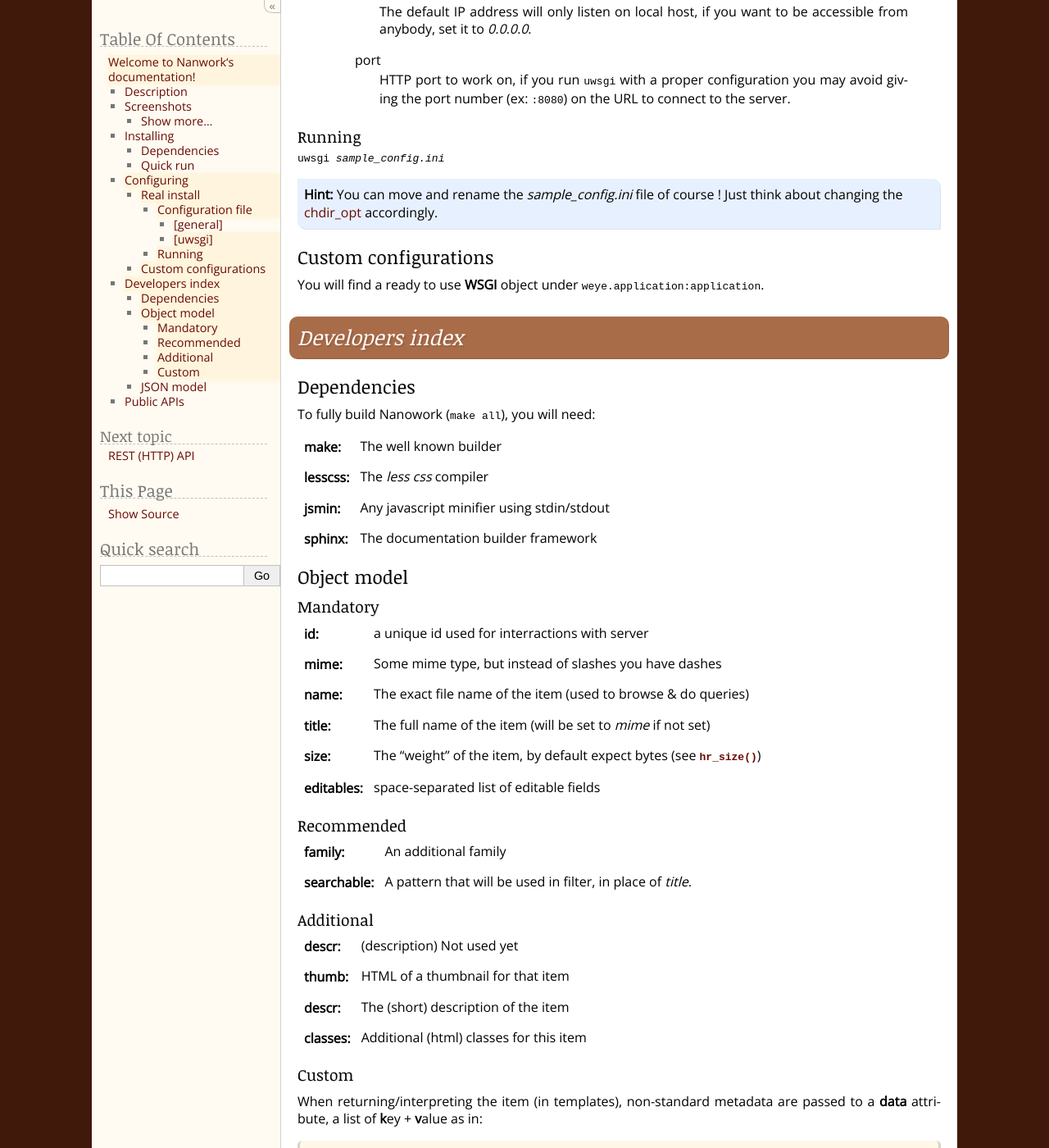
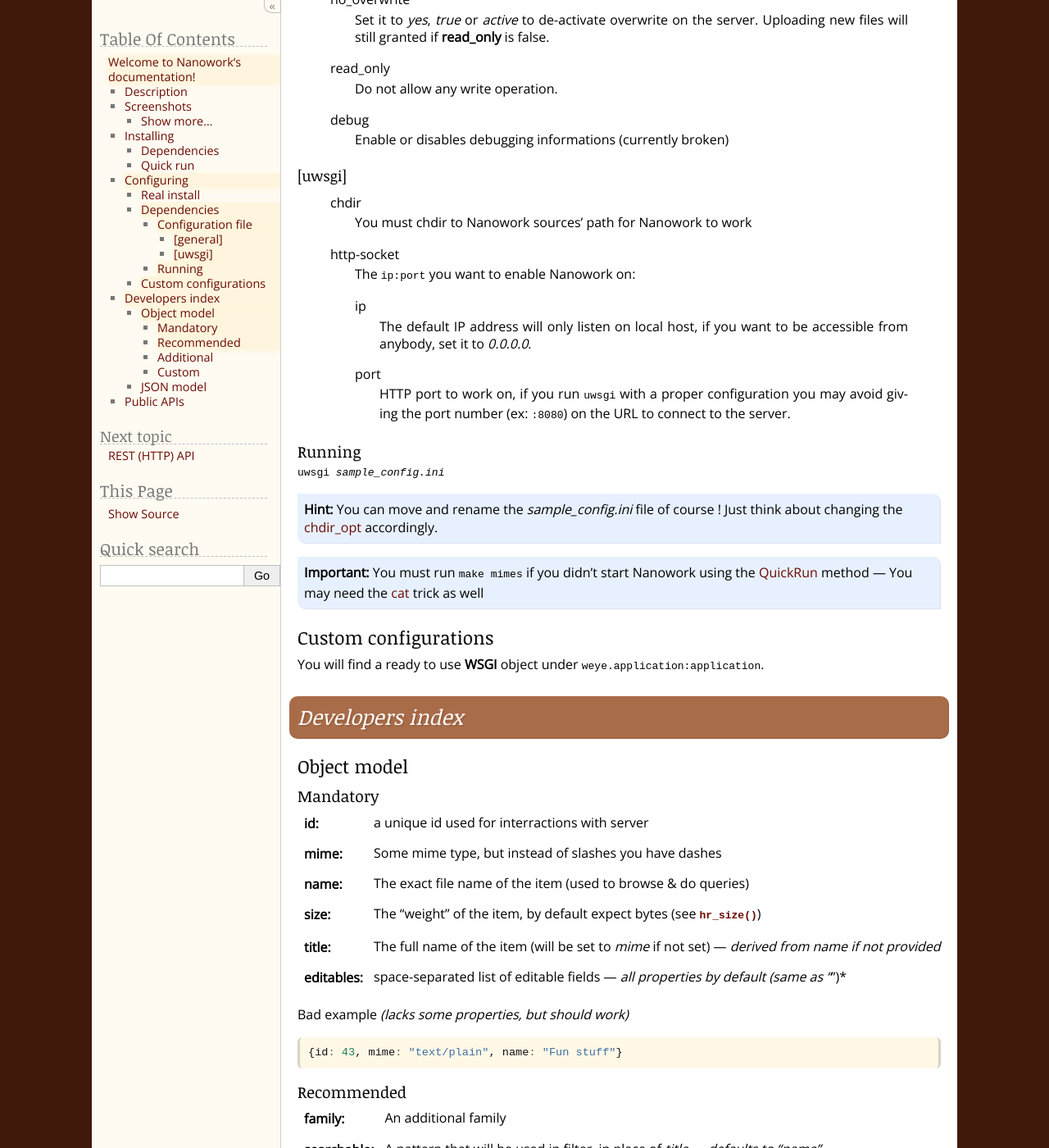
Before and after one commit to fdev31/weye, a Sphinx documentation site: the page built from doc/source/index.rst, in a window 1280 px wide and 1400 px high, scrolled down 3831 px. Shown: the whole window at 82% size. Built offline with Sphinx 7.4.7, drawn with Linux system fonts in a browser that asks for light colours; some web fonts are replaced; comment, search, counter and statistics services are not loaded; some of the changed text lies outside the part shown.

Commit message:
more doc

```diff
--- a/doc/source/index.rst
+++ b/doc/source/index.rst
@@ -75,6 +75,8 @@
     - or ``easy_install Whoosh`` / ``pip install Whoosh``
     - or `Download & uncompress <https://pypi.python.org/pypi/Whoosh/#downloads>`_ it and copy the content of the **src** folder to |nw|'s **src**\ 's folder
 
+.. _QuickRun:
+
 Quick run
 =========
 
@@ -95,6 +97,24 @@
 ============
 
 The supported method involves uwsgi_. You may have to `download and install it <http://uwsgi-docs.readthedocs.org/en/latest/Install.html>`_.
+
+Dependencies
+============
+
+To fully build Nanowork (``make all``) and be able to make changes, you will need:
+
+:make: The well known builder
+:lesscss: The `less css <http://lesscss.org/>`_ compiler (``lessc``)
+
+.. _cat:
+
+:jsmin: Any javascript minifier using stdin/stdout
+
+        .. tip:: You can replace it by ``cat`` in the *Makefile* to avoid this dependency
+
+:sphinx: The `documentation builder framework <http://sphinx-doc.org/>`_
+
+.. tip:: Just type ``make`` to know all possible targets, you can then :samp:`make {target}`
 
 Configuration file
 ------------------
@@ -136,7 +156,6 @@
         port
             HTTP port to work on, if you run ``uwsgi`` with a proper configuration you may avoid giving the port number (ex: ``:8080``) on the URL to connect to the server.
 
-
 Running
 -------
 
@@ -145,6 +164,8 @@
     uwsgi |nanoconf|
 
 .. hint:: You can move and rename the |nanoconf| file of course ! Just think about changing the chdir_opt_ accordingly.
+
+.. important:: You must run ``make mimes`` if you didn't start |nw| using the QuickRun_ method --- You may need the cat_ trick as well
 
 Custom configurations
 =====================
@@ -156,15 +177,6 @@
 Developers index
 ################
 
-Dependencies
-============
-
-To fully build Nanowork (``make all``), you will need:
-
-:make: The well known builder
-:lesscss: The *less css* compiler
-:jsmin: Any javascript minifier using stdin/stdout
-:sphinx: The documentation builder framework
 
 .. xx
     No time to detail about real concepts, but here is the libs involved:
@@ -182,15 +194,22 @@
 :id: a unique id used for interractions with server
 :mime: Some mime type, but instead of slashes you have dashes
 :name: The exact file name of the item (used to browse & do queries)
-:title: The full name of the item (will be set to `mime` if not set)
 :size: The "weight" of the item, by default expect bytes (see :js:func:`hr_size`)
-:editables: space-separated list of editable fields
+
+:title: The full name of the item (will be set to `mime` if not set) --- *derived from name if not provided*
+:editables: space-separated list of editable fields --- *all properties by default (same as "*")*
+
+Bad example *(lacks some properties, but should work)*
+
+.. code-block:: js
+
+    {id: 43, mime: "text/plain", name: "Fun stuff"}
 
 Recommended
 -----------
 
 :family: An additional family
-:searchable: A pattern that will be used in filter, in place of `title`.
+:searchable: A pattern that will be used in filter, in place of `title` --- *defaults to "name"*
 
 Additional
 ----------
@@ -261,4 +280,4 @@
 
 .. _uwsgi: http://projects.unbit.it/uwsgi/
 .. |nanoconf| replace:: *sample_config.ini*
-.. |nw| replace:: Nanwork
+.. |nw| replace:: Nanowork
```
Also changed, not shown: doc/source/dev/jsapi.rst (+16 -16 lines), static/application.js (+37 -16 lines).
